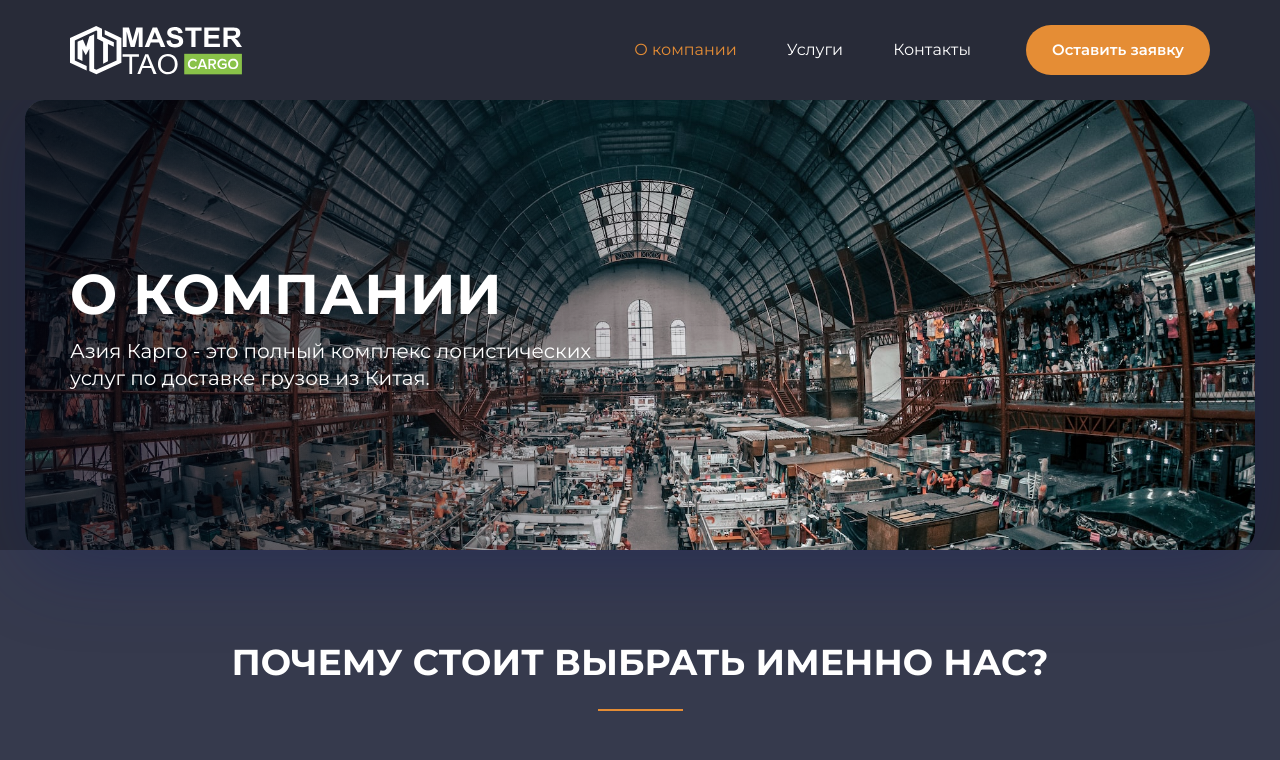
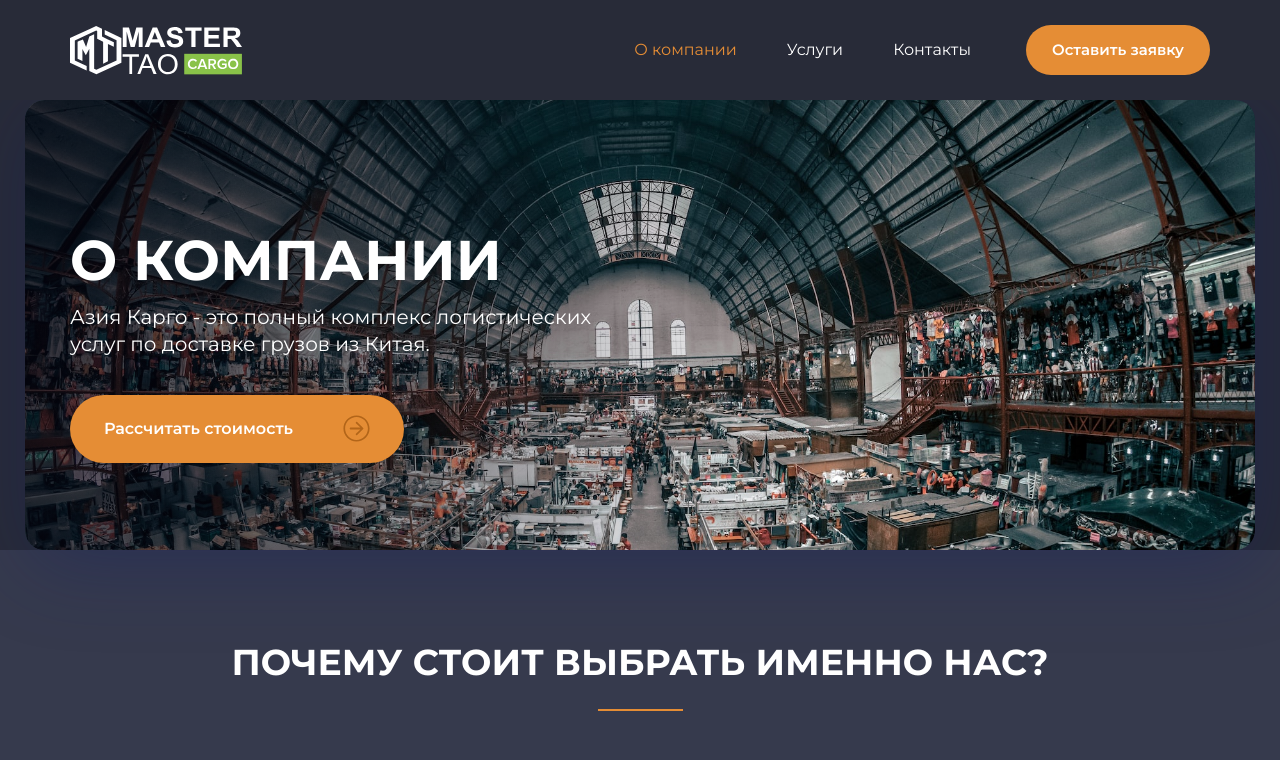
Before and after one commit to arkhipov-v/Master-Tao, a React (Create React App) app: page /About in a window 1280 px wide. Shown: the top 760 px of the page. Built offline with nearby package versions, Linux system fonts and the light colour scheme.

Commit message:
Small change

```diff
--- a/src/components/pages/About.tsx
+++ b/src/components/pages/About.tsx
@@ -1,7 +1,6 @@
 import Benefits from "../sections/Benefits"
 import Hero from "../sections/Hero"
 import Questions from "../sections/Questions"
-// import About from "../sections/About"
 
 const About = () => {
 	return (
@@ -16,8 +15,8 @@ const About = () => {
 				}
 				bgUrl="url('img/about-bg.jpg')"
 				isSmall={true}
+				isButton={true}
 			/>
-			{/* <About /> */}
 			<Benefits />
 			<Questions />
 		</main>
--- a/src/components/pages/Services.tsx
+++ b/src/components/pages/Services.tsx
@@ -15,6 +15,7 @@ const Services = () => {
 				}
 				bgUrl="url('img/service-bg.jpg')"
 				isSmall={true}
+				isButton={true}
 			/>
 			<Goods />
 			<Delivery />
```
